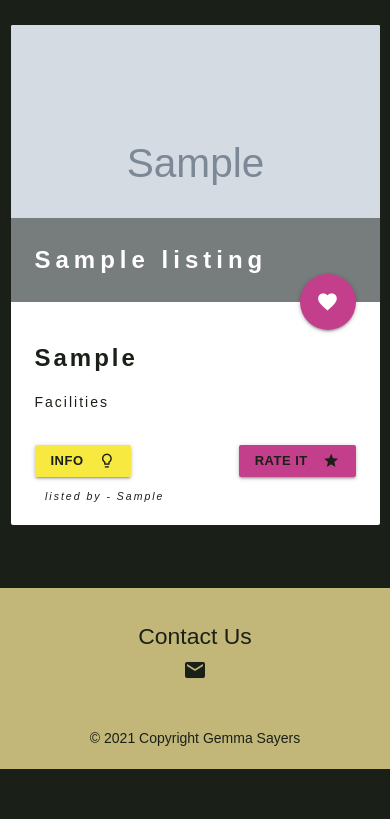
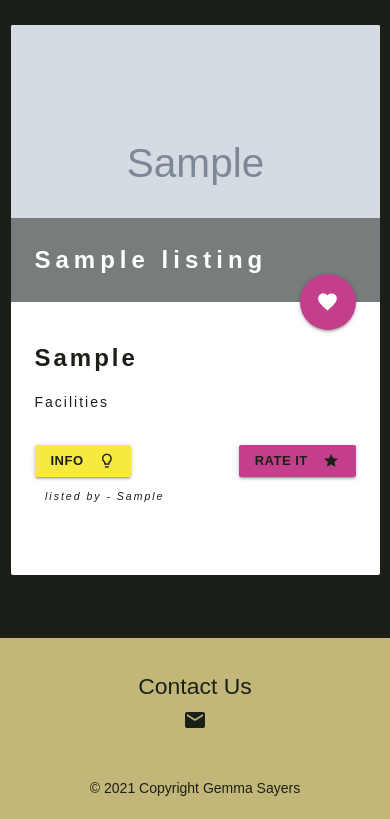
Before and after one commit to GJSayers/culturate, a Flask app: page /search in a window 390 px wide. Shown: the part 330-1149 px from the top of the page. Before the commit the page ends 1099 px from the top, so only its background shows below. Run offline with Flask 2, Linux system fonts and the light colour scheme; grey boxes marked "Sample" are stand-in pictures; a database or web service that is not in the repository returns one stand-in record (values such as "Sample title"); some libraries are stand-ins or nearby versions; some web fonts are replaced.

Commit message:
add iphone plus media query back in to avoid over-spill buttons

```diff
--- a/static/css/style.css
+++ b/static/css/style.css
@@ -230,6 +230,15 @@ div.row.listing-section {
     }
 }
 
+@media screen and (min-height: 736px) {
+
+    .listing-page-card,
+    .listing-card {
+        height: 550px;
+        padding-bottom: 10%;
+    }
+}
+
 @media screen and (min-height: 1024px) {
 
     .listing-page-card,
@@ -291,6 +300,11 @@ a {
     font-family: 'Archivo Black', sans-serif;
     letter-spacing: 2px;
     font-weight: 400;
+}
+
+li.facilities {
+    padding-top: 0%;
+    padding-bottom: 0%;
 }
 
 li.rating span i {
```
